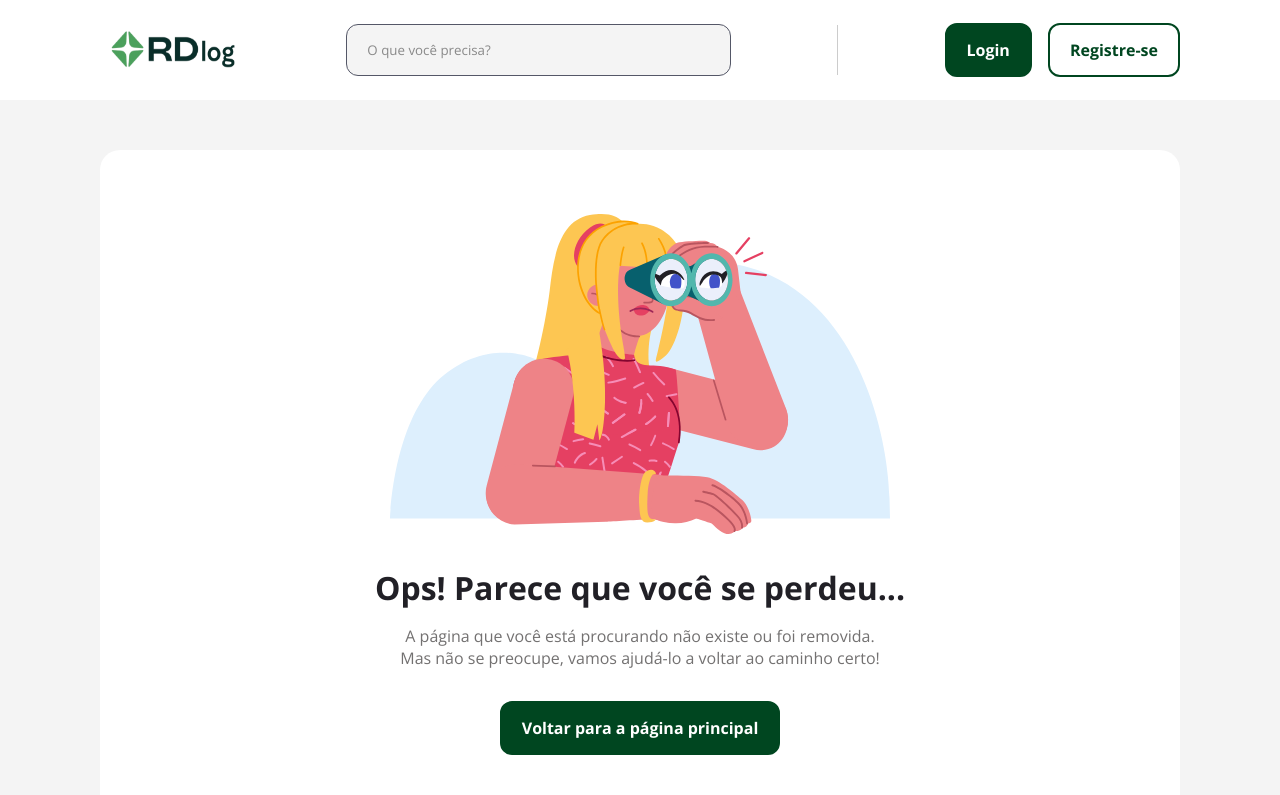
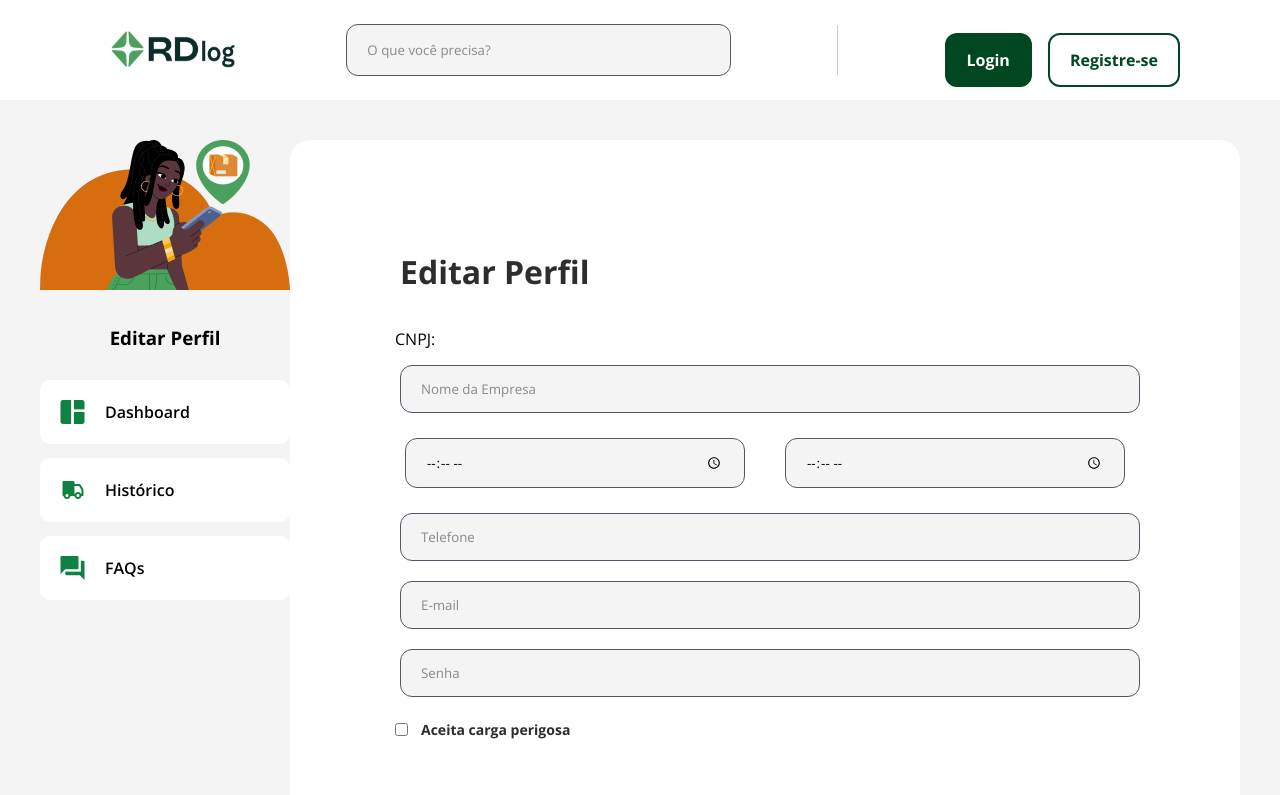
Before and after one commit to pmagalhaes2/rd-log-frontend, a React (Create React App) app: page /edit-profile in a window 1280 px wide. Shown: the top 795 px of the page. Built offline with nearby package versions, Linux system fonts and the light colour scheme; some icons are missing.

Commit message:
Successfully implemented core functionalities, including order creation, compnet card, dashboard, and user profile. These additions add significant value to the system, providing users with a more comprehensive and functional experience.

```diff
--- a/src/App.jsx
+++ b/src/App.jsx
@@ -5,11 +5,15 @@ import { Support } from "./pages/Support";
 import { Login } from "./pages/Login/Login";
 import { BrowserRouter, Route, Routes } from "react-router-dom";
 import Register from "./pages/Register/Register";
+import Dashboard from "./pages/Dashboard/Dashboard";
+import Order from "./pages/Order/Order";
 
 import { UserProvider } from "./context/UserContext";
 import Header from "./Components/Header/Header";
 import Footer from "./Components/Footer/Footer";
 import { NotFound } from "./pages/NotFound";
+import UserProfileForm  from "./pages/UserProfileForm/UserProfileForm";
+
 
 function App() {
   return (
@@ -22,6 +26,9 @@ function App() {
           <Route path="/register" Component={Register} />
           <Route path="/requests" Component={Requests} />
           <Route path="/support" Component={Support} />
+          <Route path="/dashboard" Component={Dashboard} />
+          <Route path="/edit-profile" element={<UserProfileForm />} />
+          <Route path="/history" Component={<Order />} />
           <Route path="*" Component={NotFound} />
         </Routes>
       </BrowserRouter>
--- /dev/null
+++ b/src/Components/Card/Card.jsx
@@ -0,0 +1,20 @@
+import React from 'react';
+import PropTypes from 'prop-types';
+import styles from './Card.module.scss'; // Importe os estilos do arquivo SCSS correspondente
+
+const Card = ({ category, total, onClick }) => {
+  return (
+    <div className={styles.card} onClick={onClick}>
+      <h3>{category}</h3>
+      <p>Total: {total}</p>
+    </div>
+  );
+};
+
+Card.propTypes = {
+  category: PropTypes.string.isRequired, // Certifique-se de passar uma categoria de string para o componente
+  total: PropTypes.number.isRequired, // Certifique-se de passar um total numérico para o componente
+  onClick: PropTypes.func, // Função de clique opcional
+};
+
+export default Card;
--- /dev/null
+++ b/src/Components/Card/Card.module.scss
@@ -0,0 +1,27 @@
+.card {
+    width: 600px;
+    background-color: #fff;
+    border: 1px solid #ddd;
+    border-radius: 20px;
+    padding: 70px;
+    margin: 40px;
+    box-shadow: 0 2px 4px rgba(0, 0, 0, 0.1);
+    transition: box-shadow 0.3s ease;
+
+    &:hover {
+        box-shadow: 0 4px 8px rgba(0, 0, 0, 0.2);
+    }
+
+    h3 {
+        margin-bottom: 10px;
+        font-size: 18px;
+        color: #333;
+        padding: 10px;
+    }
+
+    p {
+        font-size: 20px;
+        color: #666;
+        padding: 10px;
+    }
+}
--- a/src/Components/Header/Header.jsx
+++ b/src/Components/Header/Header.jsx
@@ -1,4 +1,4 @@
-import React from "react";
+import React, { useState } from "react";
 import styles from "./Header.module.scss";
 import rdlog from "../../assets/images/rdlog.png";
 import userIcon from "../../assets/images/user-icon.svg";
@@ -10,7 +10,12 @@ import { Link } from "react-router-dom";
 
 export default function Header() {
   const { user } = useUser();
-const isLoggedIn = user && user.role !== "";
+  const isLoggedIn = user && user.role !== "";
+  const [isMenuOpen, setIsMenuOpen] = useState(false);
+
+  const handleMenuToggle = () => {
+    setIsMenuOpen(!isMenuOpen);
+  };
 
   return (
     <header className={styles.headerContainer}>
@@ -26,13 +31,23 @@ const isLoggedIn = user && user.role !== "";
           <img src={userIcon} alt="UserIcon" className={styles.userIcon} />
           <div className={styles.userText}>
             <span>Bem-vindo(a),</span>
-            <span className={styles.personContainer}>{user.username}!</span>
+            <span className={styles.personContainer} onClick={handleMenuToggle}>{user.username}!</span>
           </div>
           <img
             className={styles.expandIcon}
             src={expandArrowIcon}
             alt="ExpandIcon"
+            onClick={handleMenuToggle}
           />
+          {isMenuOpen && (
+            <div className={styles.userMenu}>
+              <ul>
+                <li>
+                  <Link to="/edit-profile">Editar Perfil</Link>
+                </li>
+              </ul>
+            </div>
+          )}
         </div>
       ) : (
         <div className={styles.loginSection}>
--- /dev/null
+++ b/src/pages/Dashboard/Dashboard.jsx
@@ -0,0 +1,46 @@
+import React, { useState, useEffect } from 'react';
+import styles from './Dashboard.module.scss';
+import MenuComponent from '../../Components/Menu/Menu';
+import Card from '../../Components/Card/Card';
+import { useNavigate } from 'react-router-dom';
+
+function Dashboard() {
+  const navigate = useNavigate();
+  const [ordersData, setOrdersData] = useState([]);
+
+
+  useEffect(() => {
+    setOrdersData([
+      { category: 'Pendentes', total: 10 },
+      { category: 'Aprovados', total: 20 },
+      { category: 'Entregues', total: 30 },
+    ]);
+  }, []);
+
+
+  const handleViewOrderDetails = (category) => {
+    console.log(`Visualizando pedidos da categoria: ${category}`);
+  };
+
+  return (
+    <div className={styles.container}>
+      <MenuComponent pageName="Dashboard" />
+      <div className={styles.content}>
+        {ordersData.map((order) => (
+          <div key={order.category} className={styles.section}>
+            <h2>{order.category}</h2>
+            <div className={styles.cardsContainer}>
+              <Card
+                category={order.category}
+                total={order.total}
+                onClick={() => handleViewOrderDetails(order.category)}
+              />
+            </div>
+          </div>
+        ))}
+      </div>
+    </div>
+  );
+}
+
+export default Dashboard;
--- /dev/null
+++ b/src/pages/Dashboard/Dashboard.module.scss
@@ -0,0 +1,32 @@
+.container {
+  background-color: #f4f4f4;
+  display: flex;
+  gap: 1rem;
+  justify-content: space-around;
+  padding: 4rem 2rem;
+  width: 100%;
+
+}
+
+.content {
+  display: flex;
+  flex-wrap: wrap;
+  justify-content: flex-start;
+}
+
+.section {
+  width: 30%;
+  padding: 100px;
+}
+
+.cardsContainer {
+  display: flex;
+  flex-wrap: wrap;
+  justify-content: space-between;
+}
+
+.card {
+  width: 100% ;
+  background-color: #fff;
+  margin-bottom: 70px;
+}
--- /dev/null
+++ b/src/pages/Order/Order.module.scss
@@ -0,0 +1,45 @@
+
+.container {
+    display: flex;
+    justify-content: space-between;
+    align-items: flex-start;
+    padding: 40px;
+  }
+
+  .orderListContainer {
+    width: 80%;
+    background-color: #fff;
+    border-radius: 20px;
+    padding: 20px;
+  }
+
+  .filterSection,
+  .sortSection {
+    margin-bottom: 20px;
+    display: flex;
+    align-items: center;
+  }
+
+  .filterSection select,
+  .sortSection select {
+    margin-right: 10px;
+  }
+
+  .orderList {
+    list-style: none;
+    padding: 0;
+  }
+
+  .orderList li {
+    border-bottom: 1px solid #ccc;
+    padding: 10px 0;
+  }
+
+
+
+  .menu {
+    width: 25%;
+    background-color: #f2f2f2;
+    border-radius: 20px;
+    padding: 20px;
+  }
--- /dev/null
+++ b/src/pages/UserProfileForm/UserProfileForm.jsx
@@ -0,0 +1,112 @@
+import React, { useRef, useState } from "react";
+import { Message } from "../../Components/Message";
+import { useNavigate } from "react-router-dom";
+import { Button } from "../../Components/Button";
+import { Input } from "../../Components/Input";
+import MenuComponent from "../../Components/Menu/Menu";
+import styles from "./UserProfileForm.module.scss";
+
+function UserProfileForm({ onUpdate }) {
+  const userProfile = {id: 2,  name: "Empresa Teste", opening_hours: "08:00:00", closing_hours: "18:00:00", phone_number: "1234567890", email: "", password: "", accepts_dangerous_loads: false};
+  const nameRef = useRef(null);
+  const openingHoursRef = useRef(null);
+  const closingHoursRef = useRef(null);
+  const phoneNumberRef = useRef(null);
+  const emailRef = useRef(null);
+  const passwordRef = useRef(null);
+  const acceptsDangerousLoadsRef = useRef(null);
+
+  const [isLoading, setIsLoading] = useState(false);
+  const [error, setError] = useState(false);
+  const [message, setMessage] = useState("");
+  const navigate = useNavigate();
+
+  const formatTime = (time) => {
+    const [hours, minutes] = time.split(":");
+    return `${hours}:${minutes}:00`;
+  };
+
+  const handleSubmit = async (e) => {
+    e.preventDefault();
+
+    // Verifica se userProfile está definido, POREM NÃO ESTOU USANDO NENHUM ID DE USUÁRIO
+    if (!userProfile) {
+      console.error("UserProfile não definido.");
+      return;
+    }
+
+    const formData = {
+      name: nameRef.current.value,
+      opening_hours: openingHoursRef.current.value,
+      closing_hours: closingHoursRef.current.value,
+      phone_number: phoneNumberRef.current.value,
+      email: emailRef.current.value,
+      password: passwordRef.current.value,
+      accepts_dangerous_loads: acceptsDangerousLoadsRef.current.checked,
+    };
+
+    console.log("formData:", formData);
+
+    try {
+      setIsLoading(true);
+      const response = await fetch(
+        `http://localhost:8080/logistic-companies/${userProfile.id}`,
+        {
+          method: "PUT",
+          headers: {
+            "Content-Type": "application/json",
+          },
+          body: JSON.stringify({
+            ...formData,
+            opening_hours: formatTime(formData.opening_hours),
+            closing_hours: formatTime(formData.closing_hours),
+          }),
+        }
+      );
+      if (response.ok) {
+        setMessage("Perfil atualizado com sucesso!");
+        onUpdate(formData);
+        navigate("/dashboard");
+      } else {
+        setMessage("Erro ao atualizar perfil. Por favor, tente novamente.");
+        setError(true);
+      }
+    } catch (error) {
+      console.error("Erro ao atualizar perfil:", error);
+      setMessage("Erro ao enviar formulário. Por favor, tente novamente.");
+      setError(true);
+    }
+    setIsLoading(false);
+  };
+
+
+  return (
+    <div className={styles.container}>
+      <MenuComponent pageName={"Editar Perfil"} />
+      <div className={styles.userProfileFormContainer}>
+        {message && <Message message={message} isError={error} />}
+        <form onSubmit={handleSubmit}>
+          <h1>Editar Perfil</h1>
+          <div>CNPJ: {userProfile ? userProfile.cnpj : ""}</div>
+          <Input name="name" onChange={() => console.log(nameRef.current.value)} placeholder="Nome da Empresa" defaultValue={userProfile ? userProfile.name : ""} ref={nameRef} />
+          <div className={styles.formRow}>
+            <Input type="time" name="opening_hours" defaultValue={userProfile ? userProfile.opening_hours : ""} ref={openingHoursRef} />
+            <Input type="time" name="closing_hours" defaultValue={userProfile ? userProfile.closing_hours : ""} ref={closingHoursRef} />
+          </div>
+          <Input name="phone_number" placeholder="Telefone" defaultValue={userProfile ? userProfile.phone_number : ""} ref={phoneNumberRef} />
+          <Input type="email" name="email" placeholder="E-mail" defaultValue={userProfile ? userProfile.email : ""} ref={emailRef} />
+          <Input type="password" name="password" placeholder="Senha" defaultValue={userProfile ? userProfile.password : ""} ref={passwordRef} />
+          <div className={styles.formRow}>
+            <label>
+              <input type="checkbox" name="accepts_dangerous_loads" defaultChecked={userProfile ? userProfile.accepts_dangerous_loads : false} ref={acceptsDangerousLoadsRef} />
+              Aceita carga perigosa
+            </label>
+          </div>
+          <Button type="submit" disabled={isLoading} title={isLoading ? "Enviando..." : "Salvar Alterações"} customSize  />
+        </form>
+      </div>
+    </div>
+  );
+}
+
+export default UserProfileForm;
--- /dev/null
+++ b/src/pages/UserProfileForm/UserProfileForm.module.scss
@@ -0,0 +1,59 @@
+.container {
+  display: flex;
+  justify-content: space-between;
+  align-items: flex-start;
+  padding: 40px;
+
+  button {
+    width: 50px;
+    margin-top: 20px;
+
+  }
+
+}
+
+.menu {
+  width: 25%;
+}
+
+.userProfileFormContainer {
+  width: 80%;
+  background-color: #fff;
+  border-radius: 20px;
+}
+
+.formRow {
+  display: flex;
+  gap: 20px;
+}
+
+
+form {
+  display: flex;
+  flex-direction: column;
+  margin: 100px;
+
+  h1 {
+    margin-bottom: 20px;
+    color: #2d2d2d;
+    padding: 10px;
+  }
+
+  label {
+    margin-bottom: 20px;
+  }
+
+  input[type="checkbox"] {
+    margin-right: 5px;
+  }
+
+  div {
+    display: flex;
+    gap: 10px;
+    margin: 5px;
+  }
+}
+button {
+  width: fit-content;
+  margin-top: 20px;
+}
```
Also changed, not shown: src/pages/Carriers/Carriers.jsx (added), src/pages/Carriers/Carriers.module.scss (added), src/pages/Order/Order.jsx (added).
